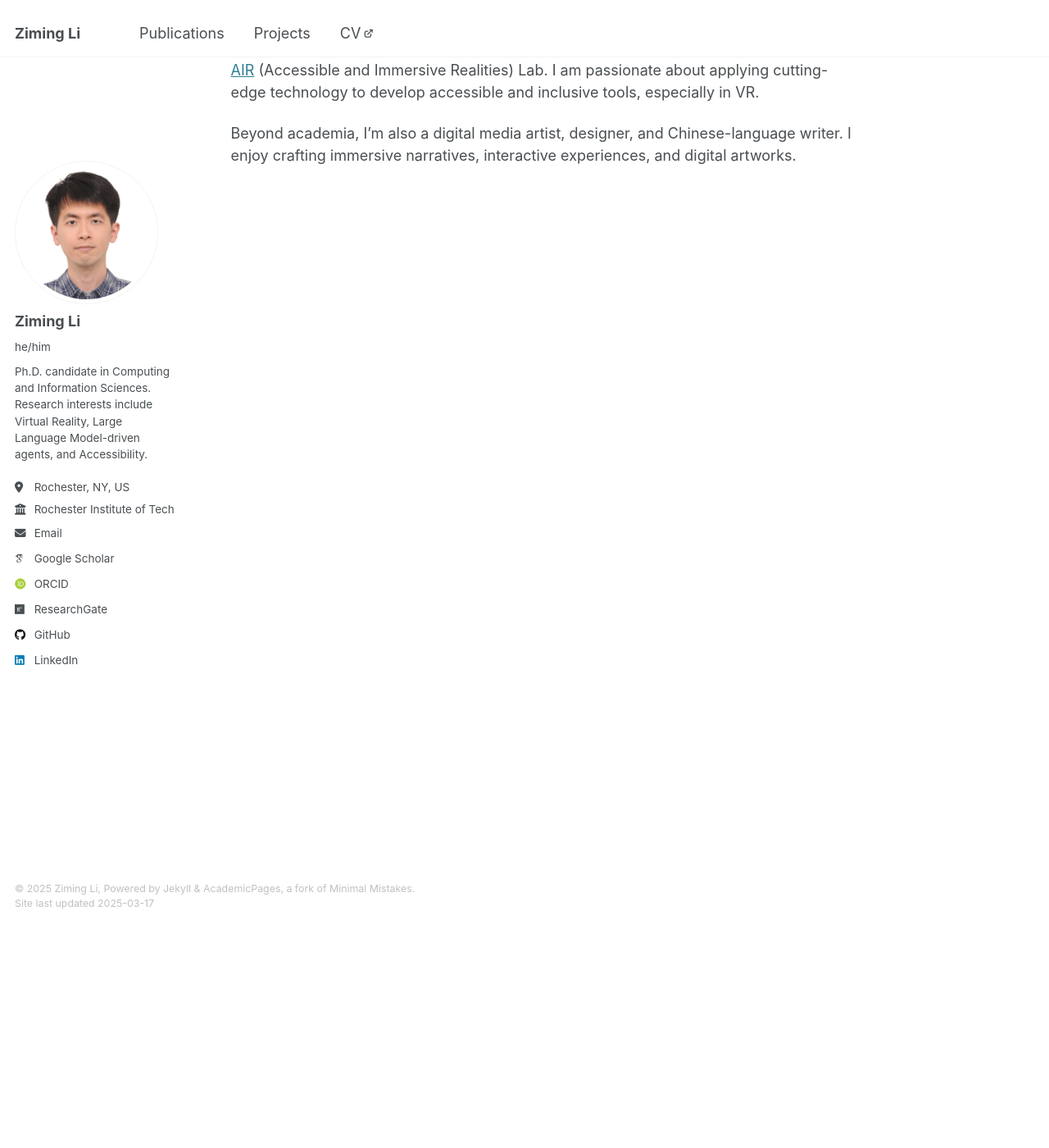
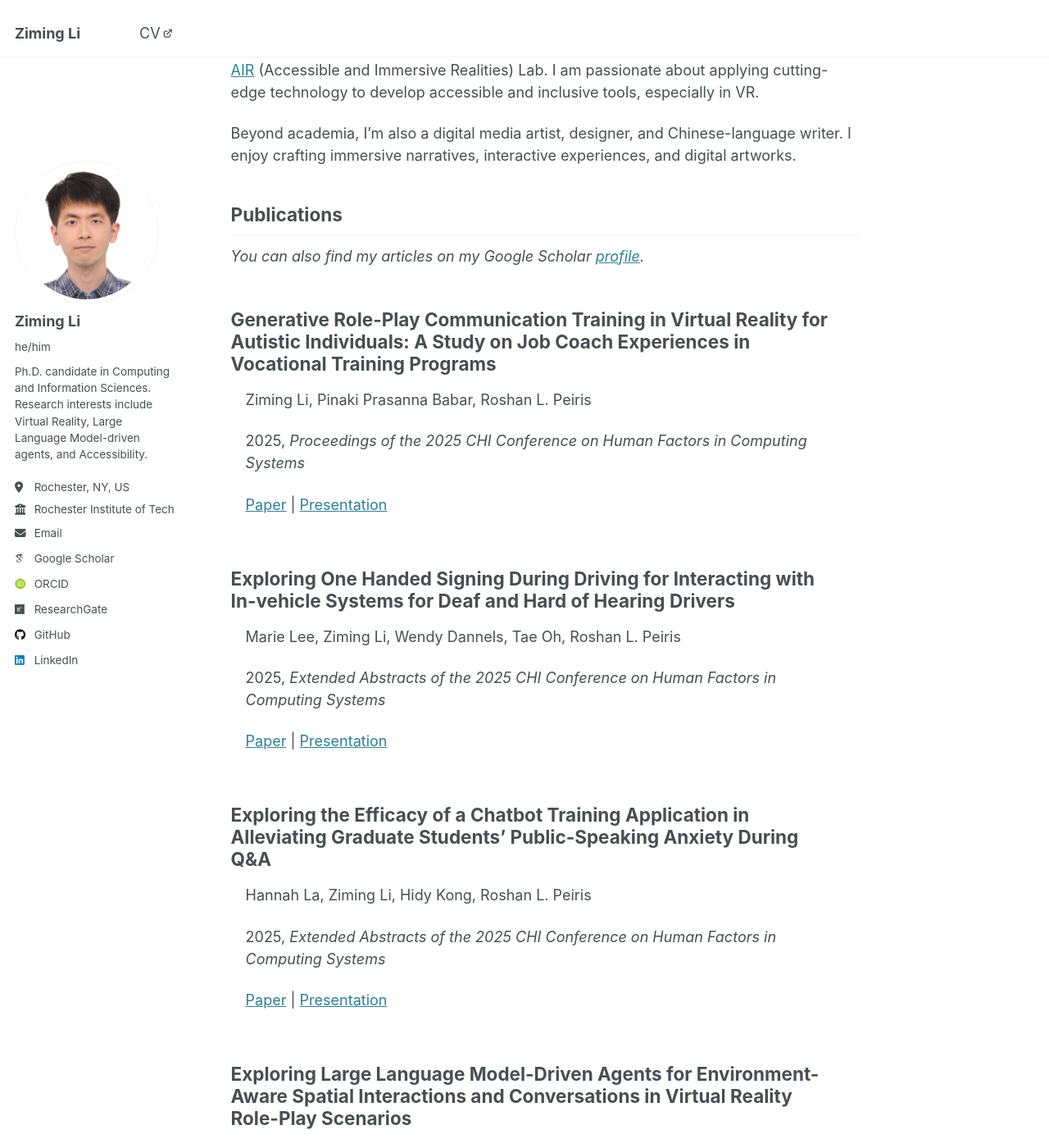
Before and after one commit to ZimingLiii/zimingliii.github.io, a Jekyll site: the page built from _pages/about.md, in a window 1280 px wide and 1400 px high, scrolled down 270 px. Shown: the whole window at 82% size. Built offline with Jekyll 4.4.1, drawn with Linux system fonts in a browser that asks for light colours; some web fonts are replaced; some of the changed text lies outside the part shown.

Commit message:
refactor: integrating pages

```diff
--- a/_pages/about.md
+++ b/_pages/about.md
@@ -14,3 +14,23 @@ My research focuses on integrating Large Language Model (LLM)-driven agents with
 I'm a member of the [CAIR](https://cair.rit.edu) (Center for Accessibility and Inclusion Research) Lab and the [AIR](https://www.ritairlab.org) (Accessible and Immersive Realities) Lab. I am passionate about applying cutting-edge technology to develop accessible and inclusive tools, especially in VR.
 
 Beyond academia, I’m also a digital media artist, designer, and Chinese-language writer. I enjoy crafting immersive narratives, interactive experiences, and digital artworks.
+
+## Publications
+
+{% if site.author.googlescholar %}
+  <div class="wordwrap"><i>You can also find my articles on my Google Scholar <a href="{{site.author.googlescholar}}">profile</a>.</i></div>
+  <br>
+{% endif %}
+
+{% include base_path %}
+
+<!-- New style rendering if publication categories are defined -->
+{% if site.publication_category %}
+    {% for post in site.publications reversed %}
+      {% include archive-single.html %}
+  {% endfor %}
+{% endif %}
+
+## Projects
+
+<div class="wordwrap"><i>Visit my <a href="https://www.ritairlab.org/team/ziming-li" target="_blank" rel="noopener noreferrer">profile</a> on our lab website to learn more about my projects.</i></div>
```
Also changed, not shown: _data/navigation.yml (+4 -4 lines).
